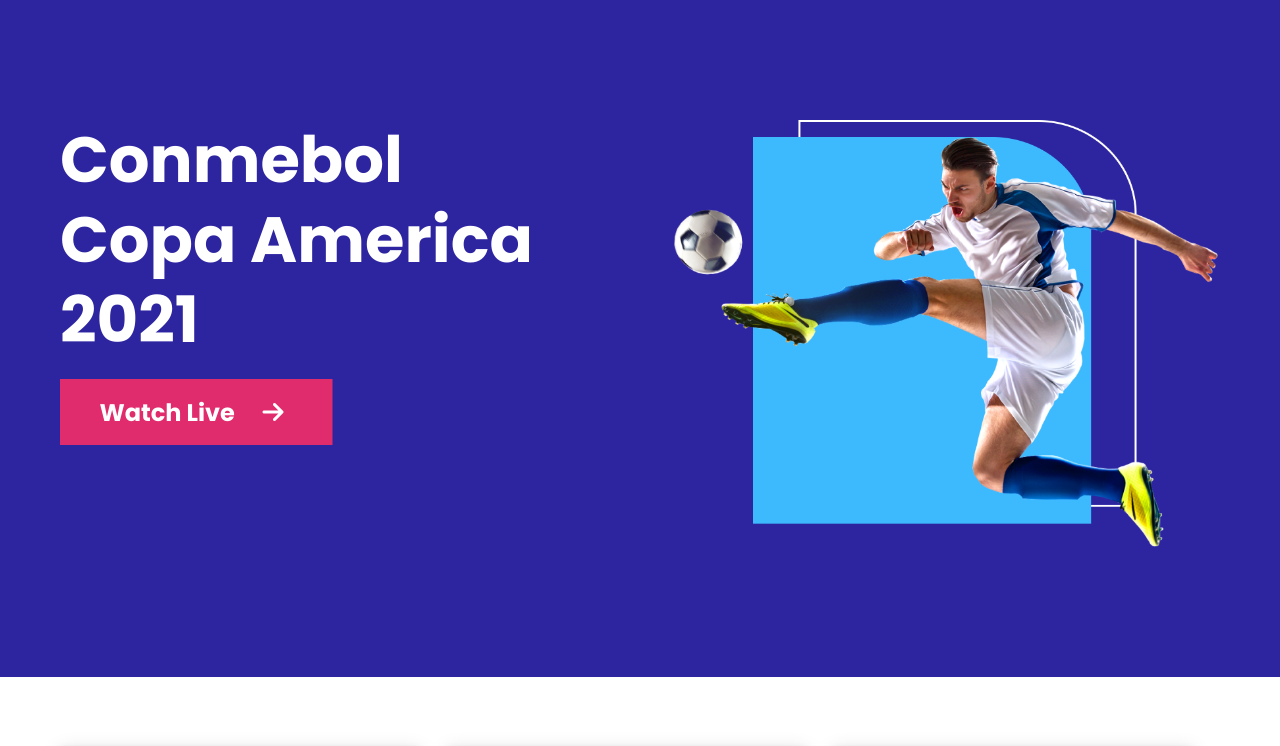
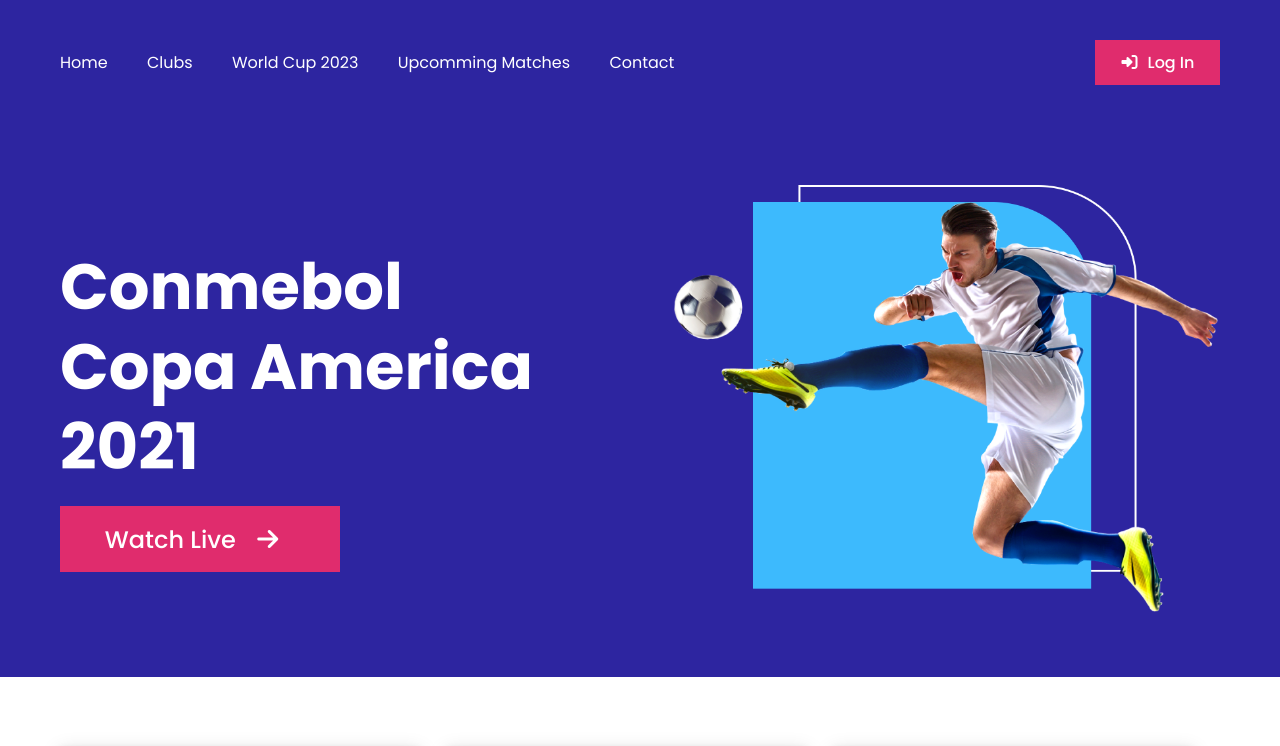
Before and after one commit to Khaled-Ahmmed-Anik/responsive-football-assignment, a plain HTML site: page index.html in a window 1280 px wide. Shown: the top 746 px of the page. Drawn offline with Linux system fonts and the light colour scheme.

Commit message:
done forbig screen

```diff
--- a/index.html
+++ b/index.html
@@ -18,9 +18,20 @@
     <!-- top part : menu +  -->
     <header class="parent-container">
         <!-- menu -->
-        <nav>
+        <menu class="containers">
+            <div class="menu-container">
+                <a href="">Home</a>
+                <a href="">Clubs</a>
+                <a href="">World Cup 2023</a>
+                <a href="">Upcomming Matches</a>
+                <a href="">Contact</a>
+            </div>
+            <div class="login-button">
+                <button class="button-style"><a href="www.someWebLink.com"><i class="fas fa-sign-in-alt"></i>Log
+                        In</a></button>
+            </div>
 
-        </nav>
+        </menu>
         <section class="header-container containers">
 
             <div class="right">
@@ -165,7 +176,7 @@
             </div>
             <div class="copyright">
                 <h6>
-                    copyright &#169 Football
+                    Copyright &#169 Football
                 </h6>
             </div>
         </section>
--- a/styles/style.css
+++ b/styles/style.css
@@ -2,6 +2,12 @@
 
 /* google font import */
 @import url('https://fonts.googleapis.com/css2?family=Poppins:wght@700&display=swap');
+
+@import url('https://fonts.googleapis.com/css2?family=Poppins:wght@300&display=swap');
+
+@import url('https://fonts.googleapis.com/css2?family=Poppins:wght@300;400&display=swap');
+
+@import url('https://fonts.googleapis.com/css2?family=Poppins:wght@300;400;500&display=swap');
 
 /* common-styles */
 
@@ -39,14 +45,14 @@ body{
 }
 
 .button-style>a>i{
-    padding-left: 15px;
+    padding-left: 10px;
+    padding-right: 10px;
 }
 
 .parent-container{
     display: flex;
     flex-direction: column;
     align-items: center;
-    justify-content: center;
 }
 
 .containers{
@@ -54,7 +60,7 @@ body{
 }
 
 .discription{
-    font-weight:100;
+    font-weight:400;
     Font-style: normal;
     font-size: 16px;
     line-height: 26px;
@@ -64,6 +70,40 @@ body{
 
 /* header-styles */
 
+/* menu-style */
+menu{
+    margin: 40px 0px 100px 0px;
+    padding-left: 0px;
+    display: flex;
+    align-items: center;
+    justify-content: space-between;
+    font-family: Poppins
+}
+
+.menu-container>a{
+    text-decoration: none;
+    color: #FFFFFF;
+    padding-right: 35px;
+    font-size: 16px;
+    font-family: Poppins;
+    line-height: 24px;
+}
+
+.login-button{
+    align-items: flex-end;
+}
+
+.login-button>.button-style{
+    width: 125px;
+    height: 45px;
+    padding-left: 15px;
+    margin-top: 0px;
+}
+
+
+
+
+/* title-banner */
 
 header{
     height: 677px;
@@ -71,14 +111,18 @@ header{
     margin-bottom: 70px;
 }
 
-header:hover .button-style{
-    transform: scale(1.5) translate(25px,0px);;
+header:hover .header-container .button-style{
+    transition-timing-function: ease-in-out;
+    transition: transform 2s ;
+    transform: scale(1.5) translate(30px,0px) ;
+
 }
 
 .header-container{
     display: grid;
     grid-template-columns: repeat(2,1fr);
     overflow: hidden;
+    align-items: center;
 
 }
 
@@ -179,3 +223,8 @@ footer{
 .icon{
    margin: 10px;
 }
+
+.copyright>h6{
+    font-weight: 500;
+    font-size: 15px;
+}
```
